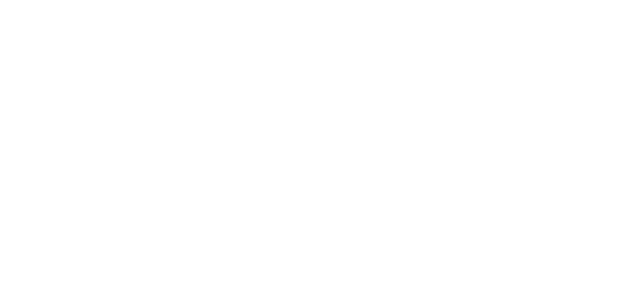
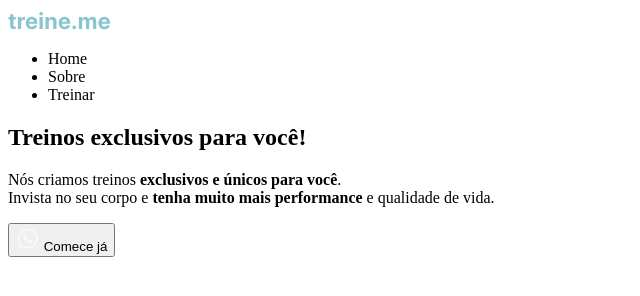
Before and after one commit to angelo-ambrosio/projeto-02-explorer-rocketseat, a plain HTML site: page index.html in a window 1280 px wide. Shown: the whole page, without its empty margins (0-640 px from the left). Drawn offline with Linux system fonts and the light colour scheme.

Commit message:
Estrutura do header e da main section prontas

```diff
--- a/index.html
+++ b/index.html
@@ -8,8 +8,32 @@
 <body>
 
     <div class="page">
-        <header></header>
-        <main></main>
+        <header>
+            <img src="./images/Logo.svg" alt="Treine.me">
+
+            <nav>
+                <ul>
+                    <li>Home</li>
+                    <li>Sobre</li>
+                    <li>Treinar</li>
+                </ul>
+            </nav>
+        </header>
+
+        <main>
+
+            <section class="text">
+                <h1>Treinos exclusivos para você!</h1>
+
+                <p>Nós criamos treinos <strong>exclusivos e únicos para você</strong>. <br> Invista no seu corpo e <strong>tenha muito mais performance</strong> e qualidade de vida.</p>
+
+                <button>
+                    <img src="./images/whatsapp 1.png" alt="ícone do whatsapp">
+                    Comece já
+                </button>
+            </section>
+
+        </main>
         <footer></footer>
     </div>
 
```
